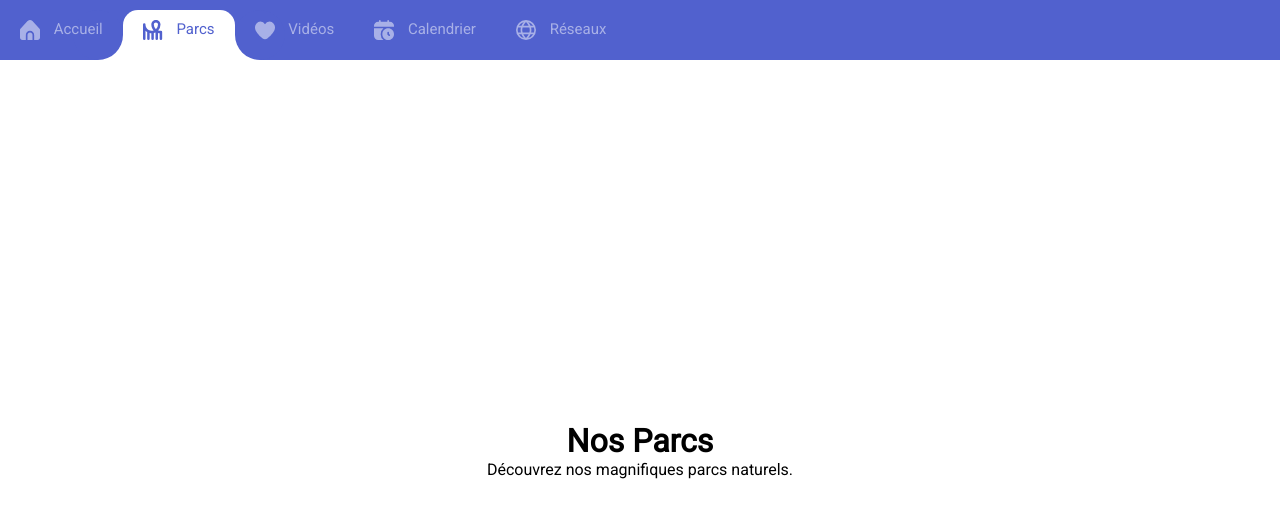
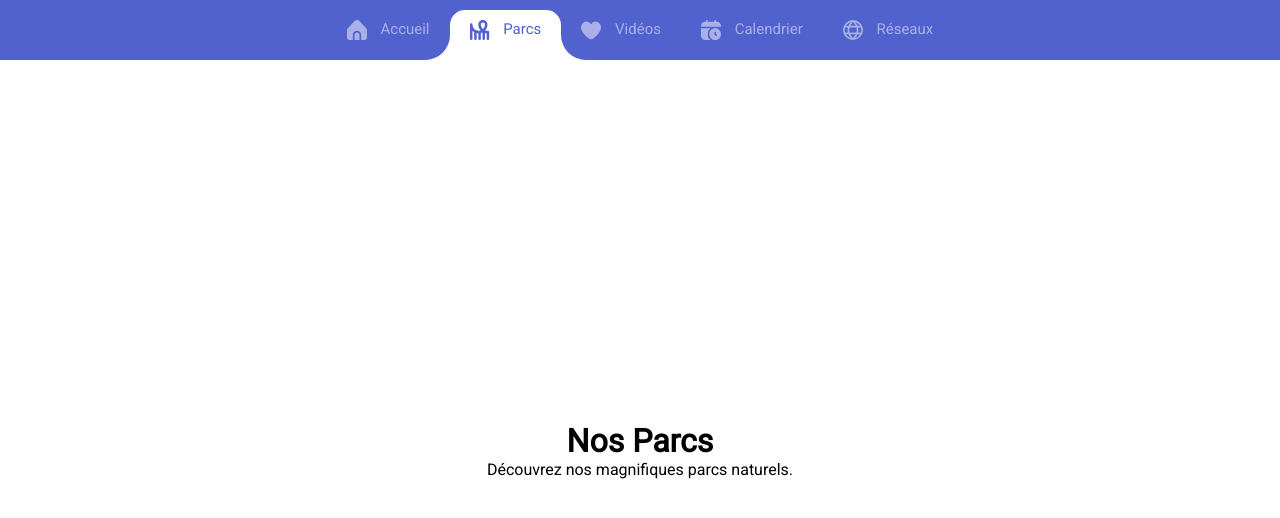
Before and after one commit to cine-production/tpt, a plain HTML site: page index.html in a window 1280 px wide. Both pictures are taken after a click on the link "Parcs". Drawn offline with nearby package versions, Linux system fonts and the light colour scheme.

Commit message:
Add files via upload

```diff
--- a/index.html
+++ b/index.html
@@ -1,23 +1,17 @@
 <!DOCTYPE html>
 <html lang="fr">
-
 <head>
     <meta charset="UTF-8">
     <meta name="viewport" content="width=device-width, initial-scale=1.0">
     <title>Theme Park Travellers</title>
     <link href="https://fonts.googleapis.com/css?family=Roboto" rel="stylesheet">
-    <!-- Lien vers le manifeste -->
     <link rel="manifest" href="/manifest.json">
-    <!-- Métadonnées PWA -->
     <meta name="theme-color" content="#5161ce">
     <meta name="apple-mobile-web-app-capable" content="yes">
     <meta name="apple-mobile-web-app-status-bar-style" content="black">
     <meta name="description" content="Une application PWA simple">
-    <link rel="shortcut icon"
-        href="https://yt3.googleusercontent.com/n6auAEfZNK_SRWqHQfzn-4xhz4T4NUD2UbLSaXf59diUmjEZPKBZho8rXP7OfTn5isJdU2EscA=s160-c-k-c0x00ffffff-no-rj"
-        type="image/x-icon">
-    <link rel="apple-touch-icon"
-        href="https://yt3.googleusercontent.com/n6auAEfZNK_SRWqHQfzn-4xhz4T4NUD2UbLSaXf59diUmjEZPKBZho8rXP7OfTn5isJdU2EscA=s160-c-k-c0x00ffffff-no-rj">
+    <link rel="shortcut icon" href="https://yt3.googleusercontent.com/n6auAEfZNK_SRWqHQfzn-4xhz4T4NUDIfcUmjEZPKBZho8rXP7OfTn5isJdU2EscA=s160-c-k-c0x00ffffff-no-rj" type="image/x-icon">
+    <link rel="apple-touch-icon" href="https://yt3.googleusercontent.com/n6auAEfZNK_SRWqHQfzn-4xhz4T4NUD2UbLSaXf59diUmjEZPKBZho8rXP7OfTn5isJdU2EscA=s160-c-k-c0x00ffffff-no-rj">
     <style>
         body {
             font-family: 'Roboto', sans-serif;
@@ -25,37 +19,29 @@
             padding: 0;
             padding-bottom: 60px;
         }
-
         * {
             margin: 0;
             padding: 0;
         }
-
         .navbar-logo {
             padding: 15px;
             color: #fff;
         }
-
         .navbar-mainbg {
             background-color: #5161ce;
             padding: 0px;
         }
-
         #navbarSupportedContent {
-            overflow: hidden;
             position: relative;
         }
-
         #navbarSupportedContent ul {
             padding: 0px;
             margin: 0px;
         }
-
         #navbarSupportedContent li {
             list-style-type: none;
             float: left;
         }
-
         #navbarSupportedContent ul li a {
             color: rgba(255, 255, 255, 0.5);
             text-decoration: none;
@@ -66,7 +52,6 @@
             transition-timing-function: cubic-bezier(0.68, -0.55, 0.265, 1.55);
             position: relative;
         }
-
         #navbarSupportedContent ul li a svg {
             width: 20px;
             height: 20px;
@@ -75,17 +60,14 @@
             fill: rgba(255, 255, 255, 0.5);
             transition: fill 0.6s ease;
         }
-
         #navbarSupportedContent>ul>li.active>a {
             color: #5161ce;
             background-color: transparent;
             transition: all 0.7s;
         }
-
         #navbarSupportedContent>ul>li.active>a svg {
             fill: #5161ce;
         }
-
         .hori-selector {
             display: inline-block;
             position: absolute;
@@ -99,7 +81,6 @@
             border-top-right-radius: 15px;
             margin-top: 10px;
         }
-
         .hori-selector .right,
         .hori-selector .left {
             position: absolute;
@@ -108,15 +89,12 @@
             background-color: #fff;
             bottom: 10px;
         }
-
         .hori-selector .right {
             right: -25px;
         }
-
         .hori-selector .left {
             left: -25px;
         }
-
         .hori-selector .right:before,
         .hori-selector .left:before {
             content: '';
@@ -126,17 +104,14 @@
             border-radius: 50%;
             background-color: #5161ce;
         }
-
         .hori-selector .right:before {
             bottom: 0;
             right: -25px;
         }
-
         .hori-selector .left:before {
             bottom: 0;
             left: -25px;
         }
-
         #content {
             padding: 20px;
             text-align: center;
@@ -145,13 +120,14 @@
             flex-direction: column;
             justify-content: center;
         }
-
         .content-section {
             display: none;
+            opacity: 0;
+            transition: opacity 0.5s ease; /* Animation de fondu */
         }
-
         .content-section.active {
             display: block;
+            opacity: 1; /* Opacité à 1 quand actif */
         }
 
         @media(min-width: 992px) {
@@ -159,18 +135,16 @@
                 -ms-flex-flow: row nowrap;
                 flex-flow: row nowrap;
                 -ms-flex-pack: start;
-                justify-content: flex-start;
+                display: flex;
+                justify-content: center;
             }
-
             .navbar-expand-custom .navbar-nav {
                 -ms-flex-direction: row;
                 flex-direction: row;
             }
-
             .navbar-expand-custom .navbar-toggler {
                 display: none;
             }
-
             .navbar-expand-custom .navbar-collapse {
                 display: -ms-flexbox !important;
                 display: flex !important;
@@ -189,47 +163,38 @@
                 padding-bottom: 10px;
                 border-radius: 25px 25px 0px 0px;
             }
-
             .navbar-logo {
                 display: none;
             }
-
             .navbar-toggler {
                 display: none;
             }
-
             #navbarSupportedContent {
                 display: block !important;
             }
-
             #navbarSupportedContent ul {
                 display: flex;
                 justify-content: space-around;
                 align-items: center;
                 height: 60px;
             }
-
             #navbarSupportedContent ul li {
                 float: none;
                 position: relative;
             }
-
             #navbarSupportedContent ul li a {
                 padding: 15px;
                 font-size: 0;
             }
-
             #navbarSupportedContent ul li a svg {
                 margin-right: 0;
                 width: 24px;
                 height: 24px;
                 fill: #fff;
             }
-
             #navbarSupportedContent>ul>li.active>a svg {
                 fill: #5161ce;
             }
-
             .hori-selector {
                 display: inline-block;
                 height: 40px;
@@ -240,7 +205,6 @@
                 border-radius: 50%;
                 margin-top: 0;
             }
-
             .hori-selector .right,
             .hori-selector .left {
                 display: none;
@@ -248,11 +212,9 @@
         }
     </style>
 </head>
-
 <body>
     <nav class="navbar navbar-expand-custom navbar-mainbg">
-        <button class="navbar-toggler" type="button" aria-controls="navbarSupportedContent" aria-expanded="false"
-            aria-label="Toggle navigation">
+        <button class="navbar-toggler" type="button" aria-controls="navbarSupportedContent" aria-expanded="false" aria-label="Toggle navigation">
             <svg width="20" height="20">
                 <circle cx="10" cy="10" r="10" fill="white" />
             </svg>
@@ -266,11 +228,8 @@
                 <li class="nav-item active" data-section="accueil">
                     <a class="nav-link" href="javascript:void(0);">
                         <svg xmlns="http://www.w3.org/2000/svg" viewBox="0 0 512 512">
-                            <path d="M256 319.841c-35.346 0-64 28.654-64 64v128h128v-128c0-35.346-28.654-64-64-64z"
-                                opacity="1" />
-                            <path
-                                d="M362.667 383.841v128H448c35.346 0 64-28.654 64-64V253.26a42.665 42.665 0 0 0-12.011-29.696l-181.29-195.99c-31.988-34.61-85.976-36.735-120.586-4.747a85.355 85.355 0 0 0-4.747 4.747L12.395 223.5A42.669 42.669 0 0 0 0 253.58v194.261c0 35.346 28.654 64 64 64h85.333v-128c.399-58.172 47.366-105.676 104.073-107.044 58.604-1.414 108.814 46.899 109.261 107.044z"
-                                opacity="1" />
+                            <path d="M256 319.841c-35.346 0-64 28.654-64 64v128h128v-128c0-35.346-28.654-64-64-64z" opacity="1" />
+                            <path d="M362.667 383.841v128H448c35.346 0 64-28.654 64-64V253.26a42.665 42.665 0 0 0-12.011-29.696l-181.29-195.99c-31.988-34.61-85.976-36.735-120.586-4.747a85.355 85.355 0 0 0-4.747 4.747L12.395 223.5A42.669 42.669 0 0 0 0 253.58v194.261c0 35.346 28.654 64 64 64h85.333v-128c.399-58.172 47.366-105.676 104.073-107.044 58.604-1.414 108.814 46.899 109.261 107.044z" opacity="1" />
                         </svg>
                         Accueil
                     </a>
@@ -278,9 +237,7 @@
                 <li class="nav-item" data-section="parcs">
                     <a class="nav-link" href="javascript:void(0);">
                         <svg xmlns="http://www.w3.org/2000/svg" viewBox="0 0 24 24">
-                            <path
-                                d="M21.5 13h-1a7.485 7.485 0 0 1-2.306-.362A10.463 10.463 0 0 0 21 5.5C21 2.468 18.532 0 15.5 0S10 2.468 10 5.5c0 2.754 1.065 5.263 2.806 7.138A7.485 7.485 0 0 1 10.5 13C6.364 13 3 9.636 3 5.5a1.5 1.5 0 0 0-3 0v17a1.5 1.5 0 0 0 3 0v-9.659a10.55 10.55 0 0 0 2 1.6V22.5a1.5 1.5 0 0 0 3 0v-6.802a10.46 10.46 0 0 0 2 .289v6.512a1.5 1.5 0 0 0 3 0v-6.801a10.447 10.447 0 0 0 2-.713v7.514a1.5 1.5 0 0 0 3 0v-6.801a10.46 10.46 0 0 0 2 .289v6.512a1.5 1.5 0 0 0 3 0V14.5a1.5 1.5 0 0 0-1.5-1.5Zm-6-1.914A7.487 7.487 0 0 1 13 5.5C13 4.121 14.121 3 15.5 3S18 4.121 18 5.5a7.487 7.487 0 0 1-2.5 5.586Z"
-                                opacity="1" />
+                            <path d="M21.5 13h-1a7.485 7.485 0 0 1-2.306-.362A10.463 10.463 0 0 0 21 5.5C21 2.468 18.532 0 15.5 0S10 2.468 10 5.5c0 2.754 1.065 5.263 2.806 7.138A7.485 7.485 0 0 1 10.5 13C6.364 13 3 9.636 3 5.5a1.5 1.5 0 0 0-3 0v17a1.5 1.5 0 0 0 3 0v-9.659a10.55 10.55 0 0 0 2 1.6V22.5a1.5 1.5 0 0 0 3 0v-6.802a10.46 10.46 0 0 0 2 .289v6.512a1.5 1.5 0 0 0 3 0v-6.801a10.447 10.447 0 0 0 2-.713v7.514a1.5 1.5 0 0 0 3 0v-6.801a10.46 10.46 0 0 0 2 .289v6.512a1.5 1.5 0 0 0 3 0V14.5a1.5 1.5 0 0 0-1.5-1.5Zm-6-1.914A7.487 7.487 0 0 1 13 5.5C13 4.121 14.121 3 15.5 3S18 4.121 18 5.5a7.487 7.487 0 0 1-2.5 5.586Z" opacity="1" />
                         </svg>
                         Parcs
                     </a>
@@ -288,9 +245,7 @@
                 <li class="nav-item" data-section="videos">
                     <a class="nav-link" href="javascript:void(0);">
                         <svg xmlns="http://www.w3.org/2000/svg" viewBox="0 0 24 24">
-                            <path
-                                d="M17.5 1.917a6.4 6.4 0 0 0-5.5 3.3 6.4 6.4 0 0 0-5.5-3.3A6.8 6.8 0 0 0 0 8.967c0 4.547 4.786 9.513 8.8 12.88a4.974 4.974 0 0 0 6.4 0c4.014-3.367 8.8-8.333 8.8-12.88a6.8 6.8 0 0 0-6.5-7.05Z"
-                                opacity="1" />
+                            <path d="M17.5 1.917a6.4 6.4 0 0 0-5.5 3.3 6.4 6.4 0 0 0-5.5-3.3A6.8 6.8 0 0 0 0 8.967c0 4.547 4.786 9.513 8.8 12.88a4.974 4.974 0 0 0 6.4 0c4.014-3.367 8.8-8.333 8.8-12.88a6.8 6.8 0 0 0-6.5-7.05Z" opacity="1" />
                         </svg>
                         Vidéos
                     </a>
@@ -298,9 +253,7 @@
                 <li class="nav-item" data-section="calendrier">
                     <a class="nav-link" href="javascript:void(0);">
                         <svg xmlns="http://www.w3.org/2000/svg" viewBox="0 0 24 24">
-                            <path
-                                d="M24 7v1H0V7a5 5 0 0 1 5-5h1V1a1 1 0 0 1 2 0v1h8V1a1 1 0 0 1 2 0v1h1a5 5 0 0 1 5 5Zm0 10c0 3.86-3.141 7-7 7s-7-3.14-7-7 3.141-7 7-7 7 3.14 7 7Zm-5 .586-1-1V15a1 1 0 0 0-2 0v2c0 .265.105.52.293.707L17.586 19A1 1 0 0 0 19 17.586ZM8 17a8.98 8.98 0 0 1 3.349-7H0v9a5 5 0 0 0 5 5h6.349A8.98 8.98 0 0 1 8 17Z"
-                                opacity="1" />
+                            <path d="M24 7v1H0V7a5 5 0 0 1 5-5h1V1a1 1 0 0 1 2 0v1h8V1a1 1 0 0 1 2 0v1h1a5 5 0 0 1 5 5Zm0 10c0 3.86-3.141 7-7 7s-7-3.14-7-7 3.141-7 7-7 7 3.14 7 7Zm-5 .586-1-1V15a1 1 0 0 0-2 0v2c0 .265.105.52.293.707L17.586 19A1 1 0 0 0 19 17.586ZM8 17a8.98 8.98 0 0 1 3.349-7H0v9a5 5 0 0 0 5 5h6.349A8.98 8.98 0 0 1 8 17Z" opacity="1" />
                         </svg>
                         Calendrier
                     </a>
@@ -308,9 +261,7 @@
                 <li class="nav-item" data-section="reseaux">
                     <a class="nav-link" href="javascript:void(0);">
                         <svg xmlns="http://www.w3.org/2000/svg" viewBox="0 0 24 24">
-                            <path
-                                d="M12 0a12 12 0 1 0 12 12A12.013 12.013 0 0 0 12 0Zm8.647 7h-3.221a19.676 19.676 0 0 0-2.821-4.644A10.031 10.031 0 0 1 20.647 7ZM16.5 12a10.211 10.211 0 0 1-.476 3H7.976a10.211 10.211 0 0 1-.476-3 10.211 10.211 0 0 1 .476-3h8.048a10.211 10.211 0 0 1 .476 3Zm-7.722 5h6.444A19.614 19.614 0 0 1 12 21.588 19.57 19.57 0 0 1 8.778 17Zm0-10A19.614 19.614 0 0 1 12 2.412 19.57 19.57 0 0 1 15.222 7ZM9.4 2.356A19.676 19.676 0 0 0 6.574 7H3.353A10.031 10.031 0 0 1 9.4 2.356ZM2.461 9H5.9a12.016 12.016 0 0 0-.4 3 12.016 12.016 0 0 0 .4 3H2.461a9.992 9.992 0 0 1 0-6Zm.892 8h3.221A19.676 19.676 0 0 0 9.4 21.644 10.031 10.031 0 0 1 3.353 17Zm11.252 4.644A19.676 19.676 0 0 0 17.426 17h3.221a10.031 10.031 0 0 1-6.042 4.644ZM21.539 15H18.1a12.016 12.016 0 0 0 .4-3 12.016 12.016 0 0 0-.4-3h3.437a9.992 9.992 0 0 1 0 6Z"
-                                opacity="1" />
+                            <path d="M12 0a12 12 0 1 0 12 12A12.013 12.013 0 0 0 12 0Zm8.647 7h-3.221a19.676 19.676 0 0 0-2.821-4.644A10.031 10.031 0 0 1 20.647 7ZM16.5 12a10.211 10.211 0 0 1-.476 3H7.976a10.211 10.211 0 0 1-.476-3 10.211 10.211 0 0 1 .476-3h8.048a10.211 10.211 0 0 1 .476 3Zm-7.722 5h6.444A19.614 19.614 0 0 1 12 21.588 19.57 19.57 0 0 1 8.778 17Zm0-10A19.614 19.614 0 0 1 12 2.412 19.57 19.57 0 0 1 15.222 7ZM9.4 2.356A19.676 19.676 0 0 0 6.574 7H3.353A10.031 10.031 0 0 1 9.4 2.356ZM2.461 9H5.9a12.016 12.016 0 0 0-.4 3 12.016 12.016 0 0 0 .4 3H2.461a9.992 9.992 0 0 1 0-6Zm.892 8h3.221A19.676 19.676 0 0 0 9.4 21.644 10.031 10.031 0 0 1 3.353 17Zm11.252 4.644A19.676 19.676 0 0 0 17.426 17h3.221a10.031 10.031 0 0 1-6.042 4.644ZM21.539 15H18.1a12.016 12.016 0 0 0 .4-3 12.016 12.016 0 0 0-.4-3h3.437a9.992 9.992 0 0 1 0 6Z" opacity="1" />
                         </svg>
                         Réseaux
                     </a>
@@ -367,9 +318,13 @@
                 });
             }
 
+            // Affichage initial avec fondu
             var activeSection = activeItemNewAnim.data('section');
-            $('.content-section').removeClass('active');
+            $('.content-section').removeClass('active').css('opacity', '0');
             $('#' + activeSection).addClass('active');
+            setTimeout(function() {
+                $('#' + activeSection).css('opacity', '1');
+            }, 50); // Petit délai pour déclencher la transition
 
             $("#navbarSupportedContent").on("click", "li", function (e) {
                 $('#navbarSupportedContent ul li').removeClass("active");
@@ -394,16 +349,22 @@
                     });
                 }
 
+                // Gestion du fondu lors du changement
                 var section = $(this).data('section');
-                $('.content-section').removeClass('active');
-                $('#' + section).addClass('active');
+                $('.content-section.active').css('opacity', '0'); // Fondu vers 0
+                setTimeout(function() {
+                    $('.content-section').removeClass('active');
+                    $('#' + section).addClass('active');
+                    setTimeout(function() {
+                        $('#' + section).css('opacity', '1'); // Fondu vers 1
+                    }, 50); // Délai pour laisser le temps au display:none
+                }, 500); // Durée du fondu sortant (doit correspondre au CSS)
             });
         }
 
         $(document).ready(function () {
             setTimeout(function () { test(); });
 
-            // Enregistrement du Service Worker
             if ('serviceWorker' in navigator) {
                 navigator.serviceWorker.register('/service-worker.js')
                     .then(function (registration) {
@@ -425,5 +386,4 @@
         });
     </script>
 </body>
-
 </html>
```
